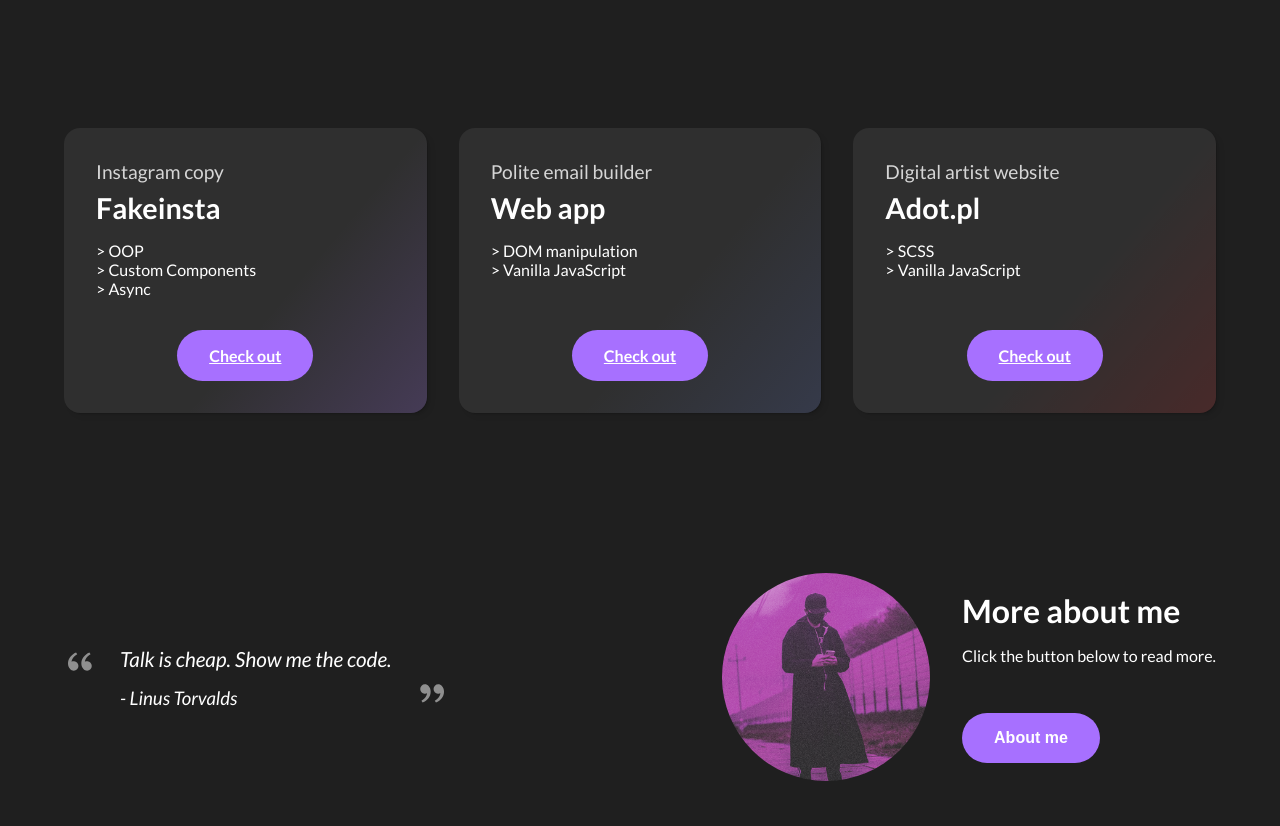
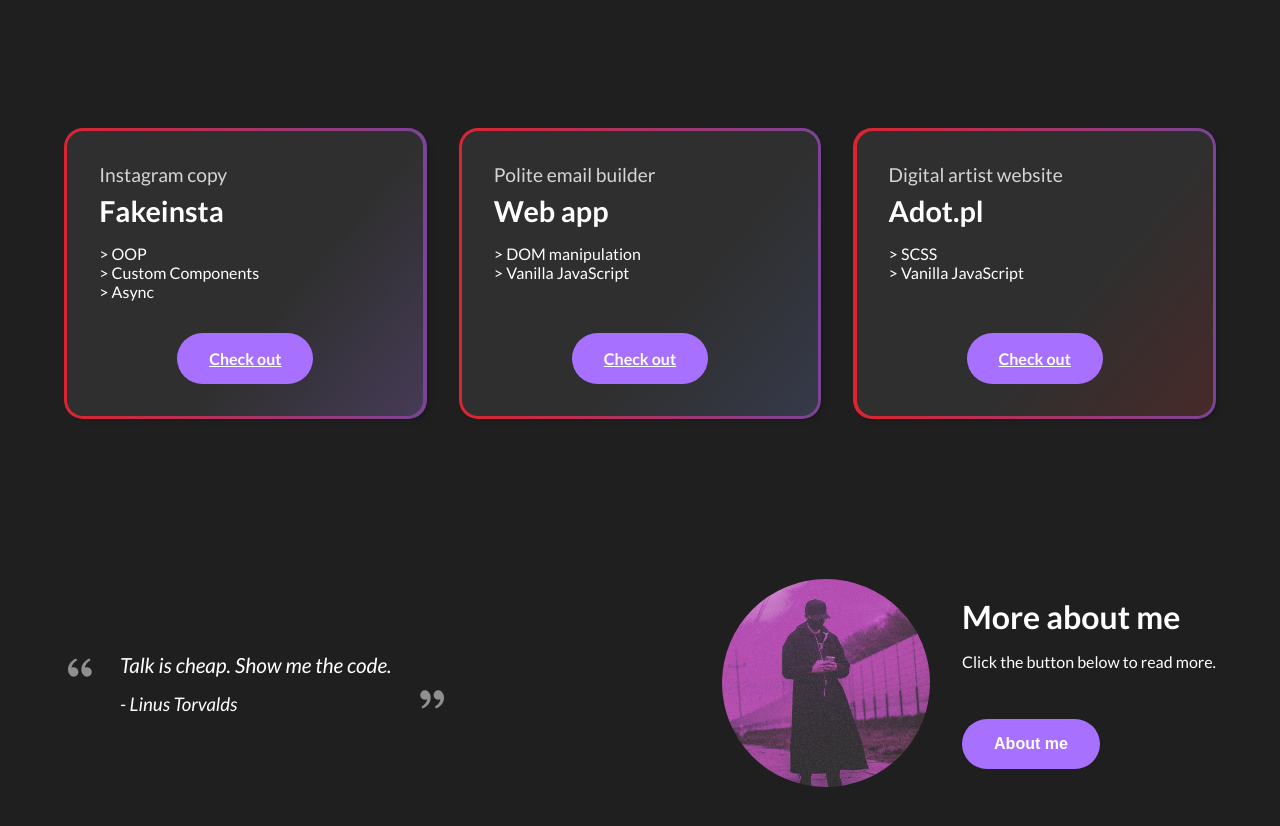
Before and after one commit to goodideagiver/purple-dev-react, a React (Create React App) app: page / in a window 1280 px wide. Shown: the part 1100-1926 px from the top of the page. Built offline with nearby package versions, Linux system fonts and the light colour scheme.

Commit message:
added gradient border for projects

```diff
--- a/src/components/UI/projectCard/ProjectCard.js
+++ b/src/components/UI/projectCard/ProjectCard.js
@@ -6,6 +6,7 @@ import Button from '../button/Button';
 
 const ProjectCard = ({ title, shortDesc, desc, link, color }) => {
 	return (
+		<div className={styles.cardWrapper}>
 			<div
 				className={styles.card}
 				style={{
@@ -27,6 +28,7 @@ const ProjectCard = ({ title, shortDesc, desc, link, color }) => {
 					Check out
 				</Button>
 			</div>
+		</div>
 	);
 };
 
--- a/src/components/UI/projectCard/projectCard.module.css
+++ b/src/components/UI/projectCard/projectCard.module.css
@@ -1,4 +1,5 @@
-.card {
+.card,
+.cardWrapper {
 	display: flex;
 	flex-direction: column;
 	padding: 2rem;
@@ -7,7 +8,23 @@
 	flex: 1 0 min(300px, 100%);
 	justify-content: flex-start;
 	background: var(--bg-secondary);
+}
+
+.cardWrapper {
+	border-radius: 1.2rem;
 	box-shadow: var(--shadow-elevation-medium);
+	padding: 0.2rem;
+	background: #7b4397; /* fallback for old browsers */
+	background: -webkit-linear-gradient(
+		to right,
+		#dc2430,
+		#7b4397
+	); /* Chrome 10-25, Safari 5.1-6 */
+	background: linear-gradient(
+		to right,
+		#dc2430,
+		#7b4397
+	); /* W3C, IE 10+/ Edge, Firefox 16+, Chrome 26+, Opera 12+, Safari 7+ */
 }
 
 .subTitle {
```
Lines whose indentation alone changed are shown as unchanged.
